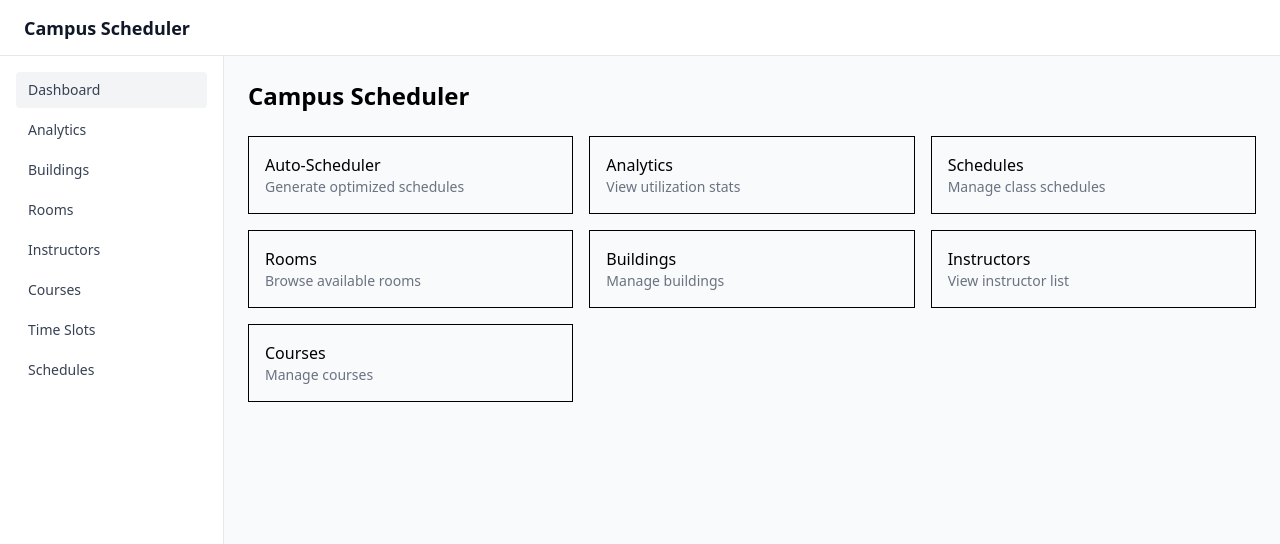
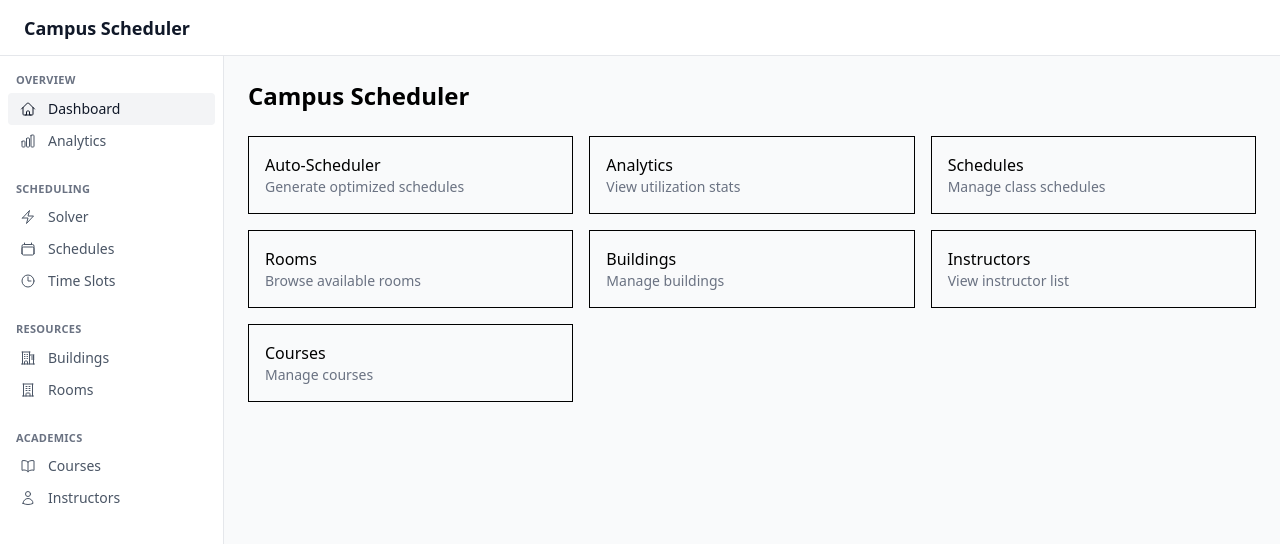
Before and after one commit to insertusernamed/campus-operations-system, a Vue app in the folder campus-scheduler-frontend/: page / in a window 1280 px wide. Shown: the top 544 px of the page. Built offline with nearby package versions, Linux system fonts and the light colour scheme.

Commit message:
feat(frontend): enhance sidebar navigation with grouped items and icons

```diff
--- a/campus-scheduler-frontend/src/components/layout/Sidebar.vue
+++ b/campus-scheduler-frontend/src/components/layout/Sidebar.vue
@@ -1,29 +1,122 @@
 <script setup lang="ts">
-import { RouterLink } from 'vue-router'
+import { RouterLink, useRoute } from 'vue-router'
 
-const navItems = [
-    { name: 'Dashboard', path: '/' },
-    { name: 'Analytics', path: '/analytics' },
-    { name: 'Buildings', path: '/buildings' },
-    { name: 'Rooms', path: '/rooms' },
-    { name: 'Instructors', path: '/instructors' },
-    { name: 'Courses', path: '/courses' },
-    { name: 'Time Slots', path: '/timeslots' },
-    { name: 'Schedules', path: '/schedules' },
+const route = useRoute()
+
+interface NavItem {
+	name: string
+	path: string
+	icon: string
+}
+
+interface NavGroup {
+	title: string
+	items: NavItem[]
+}
+
+const navigation: NavGroup[] = [
+	{
+		title: 'Overview',
+		items: [
+			{ name: 'Dashboard', path: '/', icon: 'home' },
+			{ name: 'Analytics', path: '/analytics', icon: 'chart' },
+		],
+	},
+	{
+		title: 'Scheduling',
+		items: [
+			{ name: 'Solver', path: '/solver', icon: 'bolt' },
+			{ name: 'Schedules', path: '/schedules', icon: 'calendar' },
+			{ name: 'Time Slots', path: '/timeslots', icon: 'clock' },
+		],
+	},
+	{
+		title: 'Resources',
+		items: [
+			{ name: 'Buildings', path: '/buildings', icon: 'building' },
+			{ name: 'Rooms', path: '/rooms', icon: 'door' },
+		],
+	},
+	{
+		title: 'Academics',
+		items: [
+			{ name: 'Courses', path: '/courses', icon: 'book' },
+			{ name: 'Instructors', path: '/instructors', icon: 'user' },
+		],
+	},
 ]
+
+function isActive(path: string): boolean {
+	if (path === '/') return route.path === '/'
+	return route.path.startsWith(path)
+}
 </script>
 
 <template>
-    <aside class="w-56 bg-white border-r border-gray-200 p-4">
-        <nav>
-            <ul class="space-y-1">
-                <li v-for="item in navItems" :key="item.path">
-                    <RouterLink :to="item.path" class="block px-3 py-2 text-sm text-gray-700 rounded hover:bg-gray-100"
-                        active-class="bg-gray-100 font-medium">
-                        {{ item.name }}
-                    </RouterLink>
-                </li>
-            </ul>
-        </nav>
-    </aside>
+	<aside class="w-56 bg-white border-r border-gray-200 flex flex-col">
+		<nav class="flex-1 py-4">
+			<div v-for="group in navigation" :key="group.title" class="mb-6">
+				<h3 class="px-4 mb-1 text-[11px] font-semibold text-gray-500 uppercase tracking-wide">
+					{{ group.title }}
+				</h3>
+				<ul>
+					<li v-for="item in group.items" :key="item.path">
+						<RouterLink :to="item.path"
+							class="flex items-center gap-3 mx-2 px-3 py-1.5 text-sm rounded transition-colors" :class="isActive(item.path)
+								? 'bg-gray-100 text-gray-900 font-medium'
+								: 'text-gray-600 hover:bg-gray-50 hover:text-gray-900'
+								">
+							<!-- Icons -->
+							<svg v-if="item.icon === 'home'" class="w-4 h-4" fill="none" stroke="currentColor"
+								stroke-width="1.5" viewBox="0 0 24 24">
+								<path stroke-linecap="round" stroke-linejoin="round"
+									d="M2.25 12l8.954-8.955a1.126 1.126 0 011.591 0L21.75 12M4.5 9.75v10.125c0 .621.504 1.125 1.125 1.125H9.75v-4.875c0-.621.504-1.125 1.125-1.125h2.25c.621 0 1.125.504 1.125 1.125V21h4.125c.621 0 1.125-.504 1.125-1.125V9.75M8.25 21h8.25" />
+							</svg>
+							<svg v-else-if="item.icon === 'chart'" class="w-4 h-4" fill="none" stroke="currentColor"
+								stroke-width="1.5" viewBox="0 0 24 24">
+								<path stroke-linecap="round" stroke-linejoin="round"
+									d="M3 13.125C3 12.504 3.504 12 4.125 12h2.25c.621 0 1.125.504 1.125 1.125v6.75C7.5 20.496 6.996 21 6.375 21h-2.25A1.125 1.125 0 013 19.875v-6.75zM9.75 8.625c0-.621.504-1.125 1.125-1.125h2.25c.621 0 1.125.504 1.125 1.125v11.25c0 .621-.504 1.125-1.125 1.125h-2.25a1.125 1.125 0 01-1.125-1.125V8.625zM16.5 4.125c0-.621.504-1.125 1.125-1.125h2.25C20.496 3 21 3.504 21 4.125v15.75c0 .621-.504 1.125-1.125 1.125h-2.25a1.125 1.125 0 01-1.125-1.125V4.125z" />
+							</svg>
+							<svg v-else-if="item.icon === 'bolt'" class="w-4 h-4" fill="none" stroke="currentColor"
+								stroke-width="1.5" viewBox="0 0 24 24">
+								<path stroke-linecap="round" stroke-linejoin="round"
+									d="M3.75 13.5l10.5-11.25L12 10.5h8.25L9.75 21.75 12 13.5H3.75z" />
+							</svg>
+							<svg v-else-if="item.icon === 'calendar'" class="w-4 h-4" fill="none" stroke="currentColor"
+								stroke-width="1.5" viewBox="0 0 24 24">
+								<path stroke-linecap="round" stroke-linejoin="round"
+									d="M6.75 3v2.25M17.25 3v2.25M3 18.75V7.5a2.25 2.25 0 012.25-2.25h13.5A2.25 2.25 0 0121 7.5v11.25m-18 0A2.25 2.25 0 005.25 21h13.5A2.25 2.25 0 0021 18.75m-18 0v-7.5A2.25 2.25 0 015.25 9h13.5A2.25 2.25 0 0121 11.25v7.5" />
+							</svg>
+							<svg v-else-if="item.icon === 'clock'" class="w-4 h-4" fill="none" stroke="currentColor"
+								stroke-width="1.5" viewBox="0 0 24 24">
+								<path stroke-linecap="round" stroke-linejoin="round"
+									d="M12 6v6h4.5m4.5 0a9 9 0 11-18 0 9 9 0 0118 0z" />
+							</svg>
+							<svg v-else-if="item.icon === 'building'" class="w-4 h-4" fill="none" stroke="currentColor"
+								stroke-width="1.5" viewBox="0 0 24 24">
+								<path stroke-linecap="round" stroke-linejoin="round"
+									d="M2.25 21h19.5m-18-18v18m10.5-18v18m6-13.5V21M6.75 6.75h.75m-.75 3h.75m-.75 3h.75m3-6h.75m-.75 3h.75m-.75 3h.75M6.75 21v-3.375c0-.621.504-1.125 1.125-1.125h2.25c.621 0 1.125.504 1.125 1.125V21M3 3h12m-.75 4.5H21m-3.75 3H21m-3.75 3H21" />
+							</svg>
+							<svg v-else-if="item.icon === 'door'" class="w-4 h-4" fill="none" stroke="currentColor"
+								stroke-width="1.5" viewBox="0 0 24 24">
+								<path stroke-linecap="round" stroke-linejoin="round"
+									d="M3.75 21h16.5M4.5 3h15M5.25 3v18m13.5-18v18M9 6.75h1.5m-1.5 3h1.5m-1.5 3h1.5m3-6H15m-1.5 3H15m-1.5 3H15M9 21v-3.375c0-.621.504-1.125 1.125-1.125h3.75c.621 0 1.125.504 1.125 1.125V21" />
+							</svg>
+							<svg v-else-if="item.icon === 'book'" class="w-4 h-4" fill="none" stroke="currentColor"
+								stroke-width="1.5" viewBox="0 0 24 24">
+								<path stroke-linecap="round" stroke-linejoin="round"
+									d="M12 6.042A8.967 8.967 0 006 3.75c-1.052 0-2.062.18-3 .512v14.25A8.987 8.987 0 016 18c2.305 0 4.408.867 6 2.292m0-14.25a8.966 8.966 0 016-2.292c1.052 0 2.062.18 3 .512v14.25A8.987 8.987 0 0018 18a8.967 8.967 0 00-6 2.292m0-14.25v14.25" />
+							</svg>
+							<svg v-else-if="item.icon === 'user'" class="w-4 h-4" fill="none" stroke="currentColor"
+								stroke-width="1.5" viewBox="0 0 24 24">
+								<path stroke-linecap="round" stroke-linejoin="round"
+									d="M15.75 6a3.75 3.75 0 11-7.5 0 3.75 3.75 0 017.5 0zM4.501 20.118a7.5 7.5 0 0114.998 0A17.933 17.933 0 0112 21.75c-2.676 0-5.216-.584-7.499-1.632z" />
+							</svg>
+							<span>{{ item.name }}</span>
+						</RouterLink>
+					</li>
+				</ul>
+			</div>
+		</nav>
+	</aside>
 </template>
```
